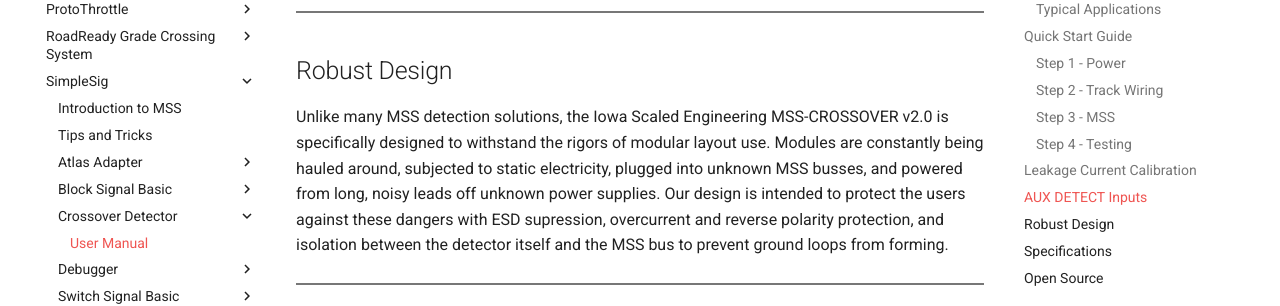
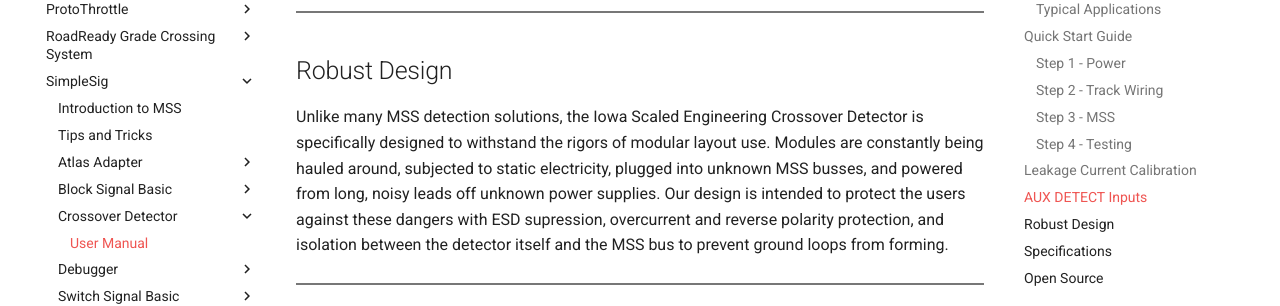
Before and after one commit to IowaScaledEngineering/ise-docs, an MkDocs documentation site: the page built from docs/SimpleSig/Crossover Detector/manual.md, in a window 1280 px wide and 900 px high, scrolled down 5203 px. Shown: the part 153-459 px from the top of the window. Built offline with MkDocs 1.6.1 and Material for MkDocs 9.7.7, drawn with Linux system fonts in a browser that asks for light colours; some of the changed text lies outside the part shown.

Commit message:
Forgot one mss-crossover reference

```diff
--- a/docs/SimpleSig/Crossover Detector/manual.md
+++ b/docs/SimpleSig/Crossover Detector/manual.md
@@ -66,7 +66,7 @@
 
 If the red **DETECT** light is off as expected, then place a locomotive or resistor-equipped piece of rolling stock on the track.  The **DETECT** light should come on.  Remove the equipment and verify that the red **DETECT** light goes off after approximately 2.5 seconds.
 
-Congratulations!  You've now successfully installed the MSS-CROSSOVER v2.0!
+Congratulations!  You've now successfully installed the Crossover Detector!
 
 ---
 
@@ -96,7 +96,7 @@
 
 ## Robust Design
 
-Unlike many MSS detection solutions, the Iowa Scaled Engineering MSS-CROSSOVER v2.0 is specifically designed to withstand the rigors of modular layout use.  Modules are constantly being hauled around, subjected to static electricity, plugged into unknown MSS busses, and powered from long, noisy leads off unknown power supplies.  Our design is intended to protect the users against these dangers with ESD supression, overcurrent and reverse polarity protection, and isolation between the detector itself and the MSS bus to prevent ground loops from forming.
+Unlike many MSS detection solutions, the Iowa Scaled Engineering Crossover Detector is specifically designed to withstand the rigors of modular layout use.  Modules are constantly being hauled around, subjected to static electricity, plugged into unknown MSS busses, and powered from long, noisy leads off unknown power supplies.  Our design is intended to protect the users against these dangers with ESD supression, overcurrent and reverse polarity protection, and isolation between the detector itself and the MSS bus to prevent ground loops from forming.
 
 ---
 
```
